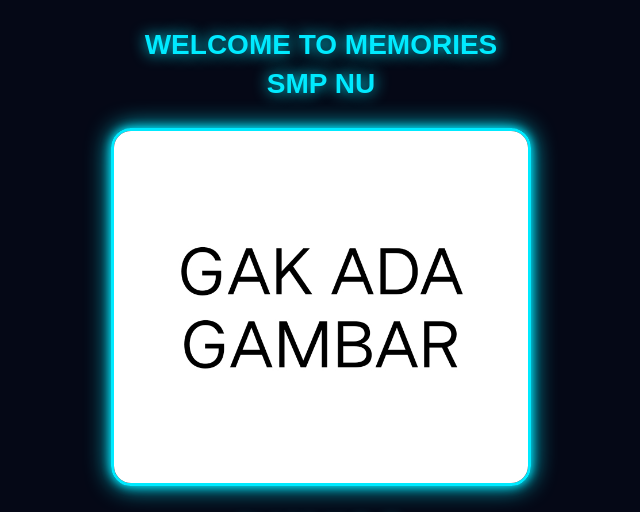
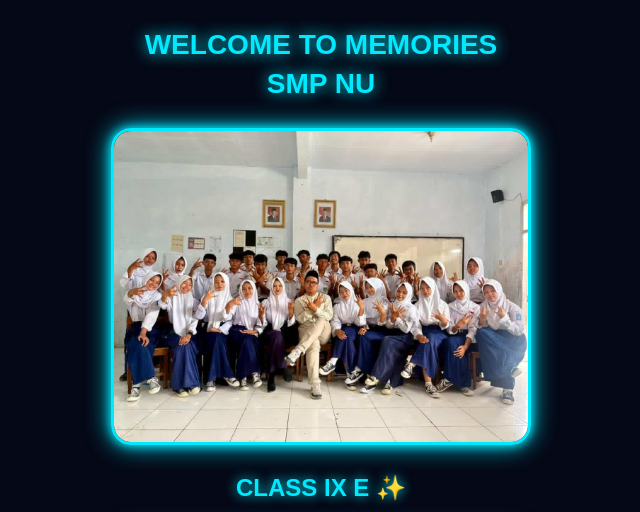
Before and after one commit to Azzam385/Websekolah11, a plain HTML site: page kelas9e.html in a window 1280 px wide. Shown: the top 512 px of the page, without its empty margins (319-959 px from the left). Drawn offline with Linux system fonts and the light colour scheme.

Commit message:
Update image source in kelas9e.html

```diff
--- a/kelas9e.html
+++ b/kelas9e.html
@@ -157,7 +157,7 @@ a{
 
     <!-- FOTO -->
     <div class="card-foto">
-        <img src="9a.jpg" class="foto">
+        <img src="9e.jpg" class="foto">
     </div>
 
     <!-- NAMA -->
```
